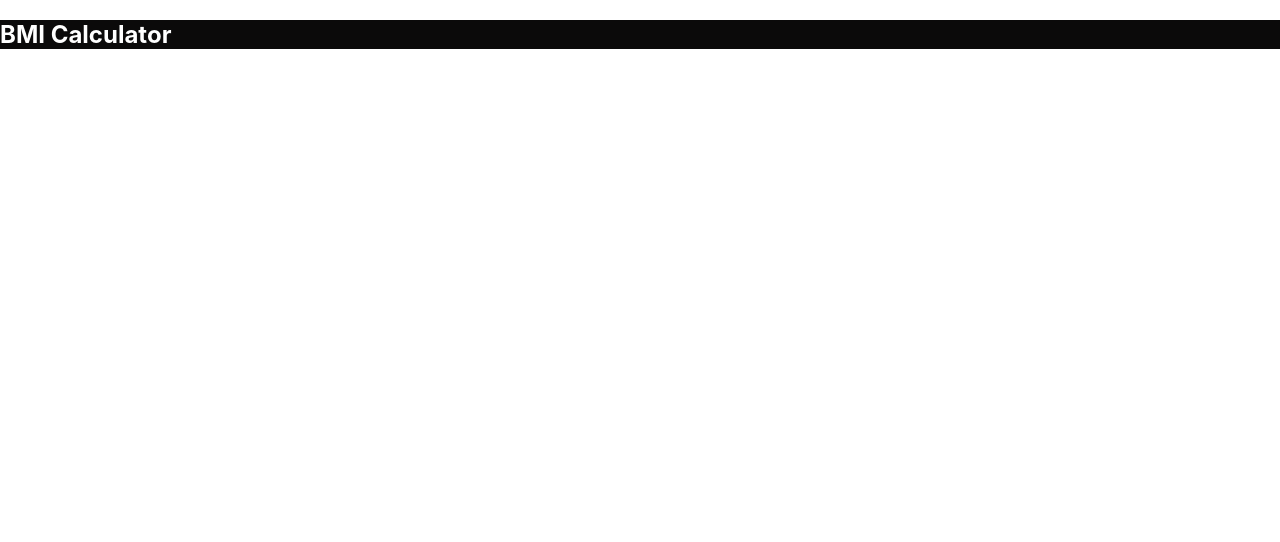
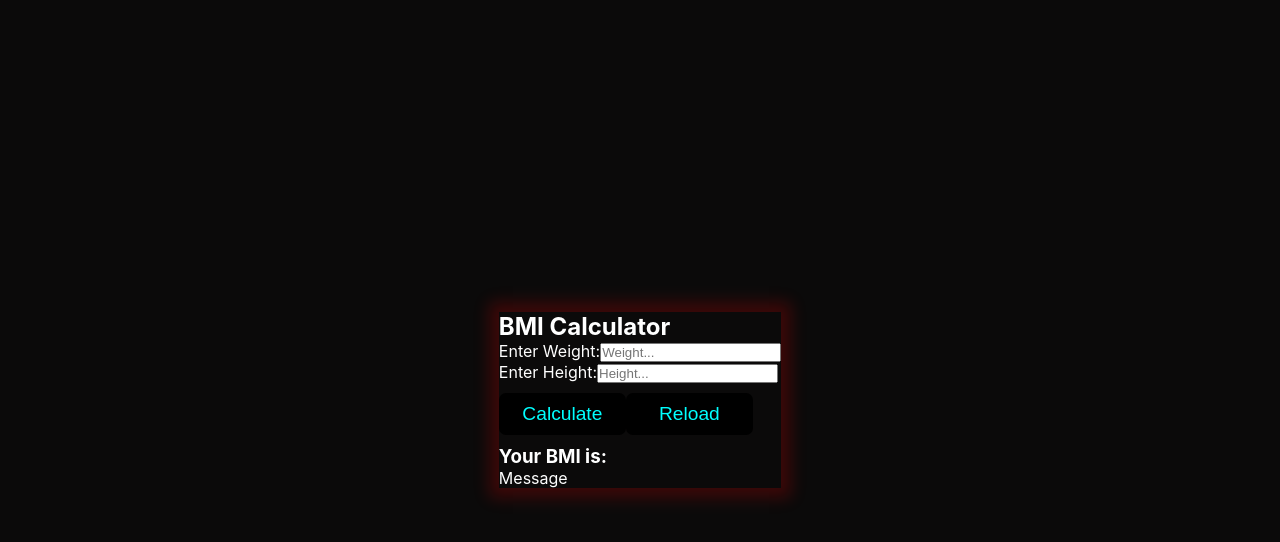
Before and after one commit to lyonsouma/BMI-Calculator2, a React (Create React App) app: page / in a window 1280 px wide. Shown: the top 542 px of the page. Built offline with nearby package versions, Linux system fonts and the light colour scheme.

Commit message:
stylings on the body

```diff
--- a/src/Calculator.css
+++ b/src/Calculator.css
@@ -2,3 +2,32 @@
     background-color: rgb(11, 10, 10);
     color: #fff;
 }
+*{
+    box-sizing: border-box;
+    padding: 0;
+    margin: 0;
+}
+.app {
+    display: flex;
+    flex-direction: column;
+    justify-content: center;
+    align-items: center;
+    width: 100%;
+    height: 100vh;
+}
+.container{
+    box-shadow: 0px 0px 15px 10px rgb(255, 0,0,0.2);
+}
+.btn{
+    width: 45%;
+    font-size: 1.2rem;
+    margin: 10px 0;
+    padding: 10px 0;
+    background-color: black;
+    color: aqua;
+    border: none;
+    outline: 3px saddlebrown;
+    border-radius: 7px;
+    cursor: pointer;
+    justify-content: space-between;
+}
--- a/src/components/Calculator.js
+++ b/src/components/Calculator.js
@@ -2,8 +2,33 @@ import React from 'react'
 
 const Calculator = () => {
   return (
-    <div>
-        <h2>BMI Calculator</h2>
+    <div className='app'>
+    <div className='container'>
+        <h2 className='center'>BMI Calculator</h2>
+
+        <form>
+
+           <div>
+              <label>Enter Weight:</label>
+              <input type='number' placeholder='Weight...'/>
+           </div>
+
+           <div>
+              <label>Enter Height:</label>
+              <input type='number' placeholder='Height...'/>
+           </div>
+
+           <div>
+             <button className='btn' type='submit'>Calculate</button>
+             <button className='btn btn-reload' type='submit'>Reload</button>
+           </div>
+        </form>
+
+        <div>
+          <h3>Your BMI is:</h3>
+          <p className='p-msg'>Message</p>
+        </div>
+    </div>
     </div>
   )
 }
```
